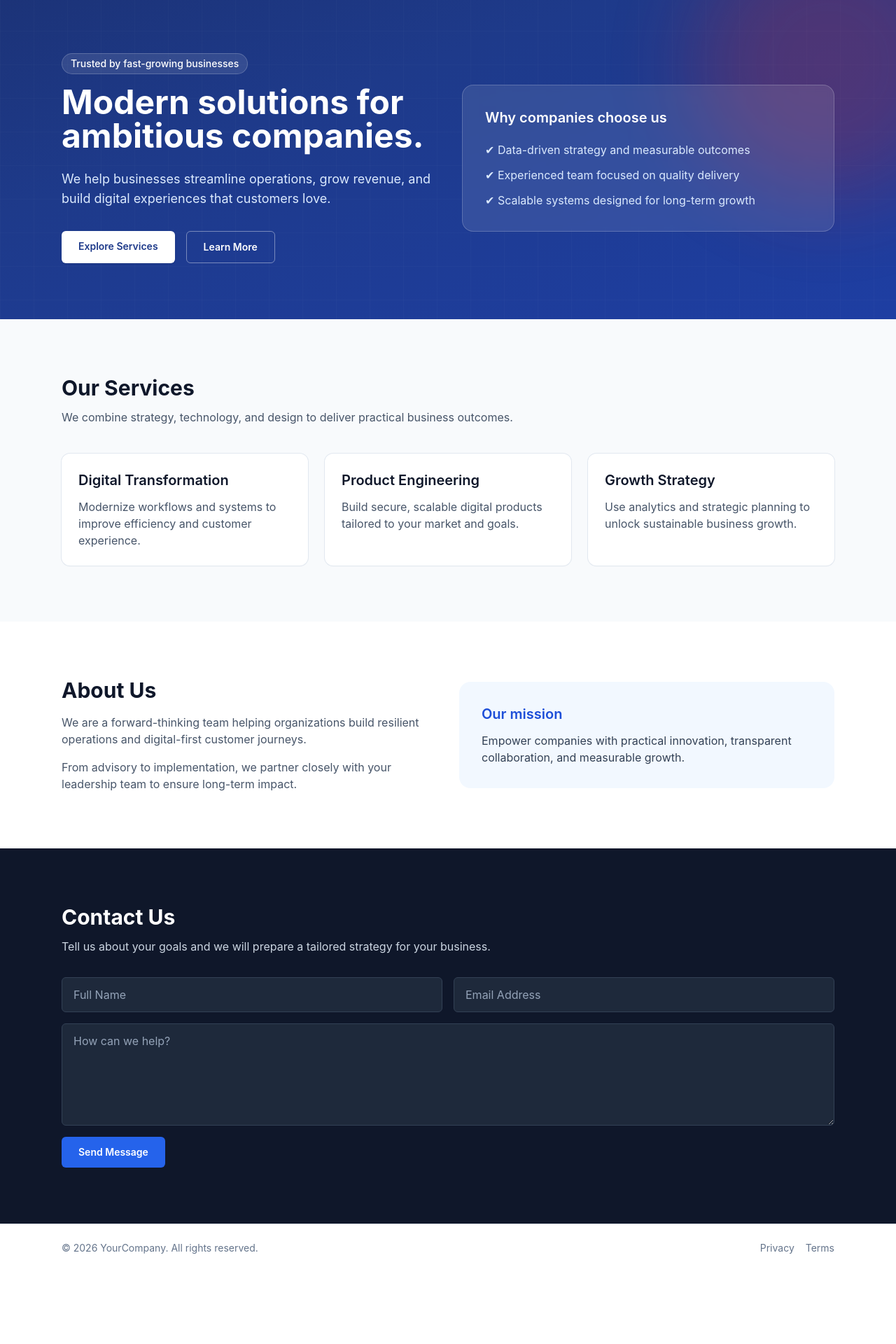
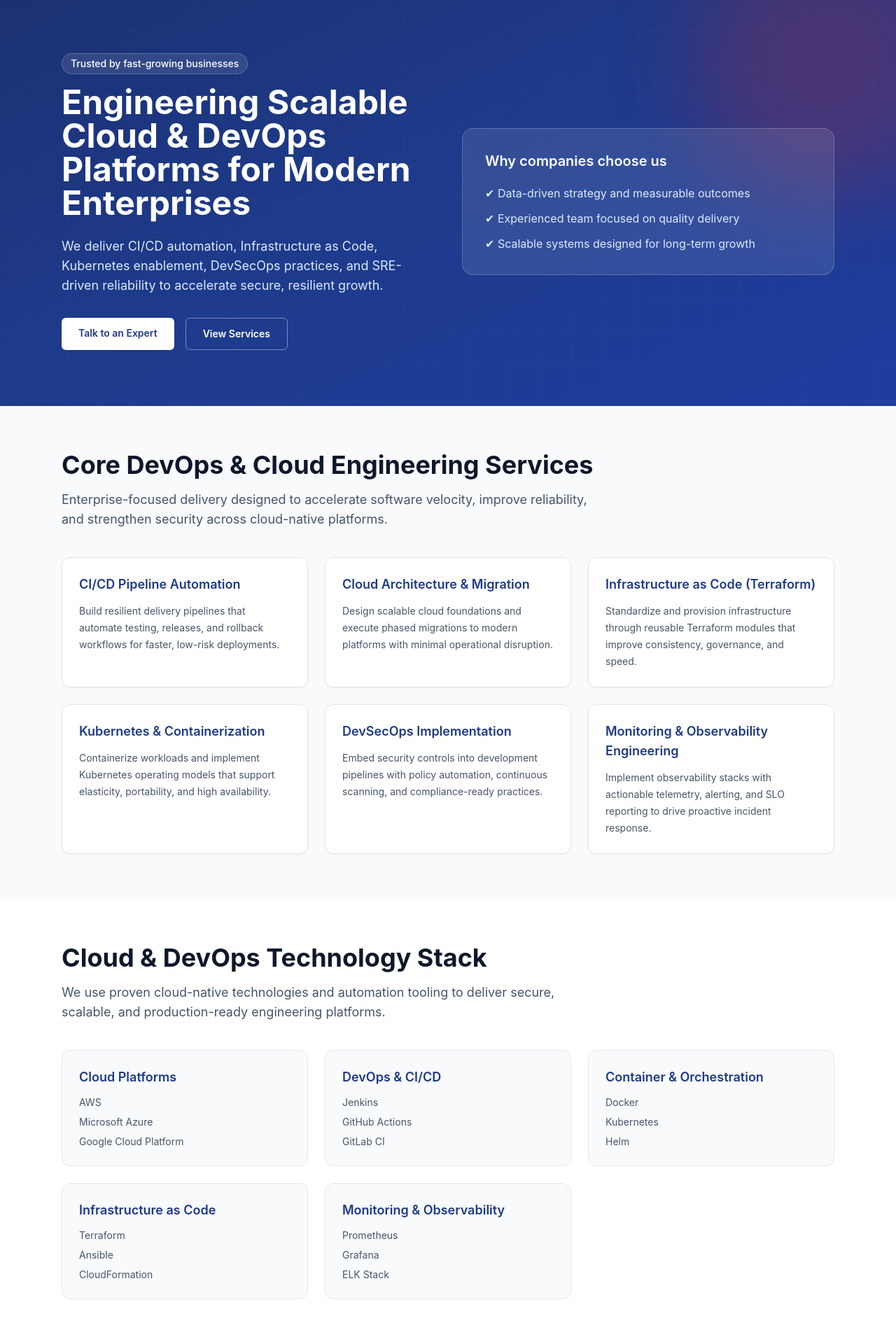
Before and after one commit to Tjyothikrishna/website, a React (Vite) app: page / in a window 1280 px wide. Shown: the part 80-2000 px from the top of the page at 70% size. Before the commit the page ends 1897 px from the top, so only its background shows below. Built offline with nearby package versions, Linux system fonts and the light colour scheme.

Commit message:
Add technology stack section to Home page

```diff
--- a/src/pages/Home.jsx
+++ b/src/pages/Home.jsx
@@ -1,4 +1,3 @@
-import Hero from '../components/Hero';
 import ServicesSection from '../components/Services';
 import AboutSection from '../components/About';
 import ContactSection from '../components/Contact';
@@ -6,7 +5,173 @@ import ContactSection from '../components/Contact';
 const Home = () => {
   return (
     <>
-      <Hero />
+      <section className="relative overflow-hidden bg-gradient-to-br from-blue-950 via-blue-900 to-blue-800 bg-[length:200%_200%] animate-[gradientShift_10s_ease_infinite]">
+        <div className="pointer-events-none absolute inset-0 opacity-10 [background-image:linear-gradient(to_right,rgba(255,255,255,0.2)_1px,transparent_1px),linear-gradient(to_bottom,rgba(255,255,255,0.2)_1px,transparent_1px)] [background-size:48px_48px]" />
+        <div className="pointer-events-none absolute -right-24 -top-24 h-96 w-96 rounded-full bg-red-600 opacity-20 blur-3xl animate-pulse" />
+
+        <div className="relative mx-auto grid w-full max-w-6xl gap-10 px-6 py-20 md:grid-cols-2 md:items-center">
+          <div>
+            <p className="mb-4 inline-block rounded-full border border-white/20 bg-white/10 px-3 py-1 text-sm font-medium text-white">
+              Trusted by fast-growing businesses
+            </p>
+            <h1 className="text-4xl font-bold leading-tight text-white md:text-5xl">
+              Engineering Scalable Cloud &amp; DevOps Platforms for Modern Enterprises
+            </h1>
+            <p className="mt-6 text-lg text-blue-100">
+              We deliver CI/CD automation, Infrastructure as Code, Kubernetes enablement, DevSecOps
+              practices, and SRE-driven reliability to accelerate secure, resilient growth.
+            </p>
+            <div className="mt-8 flex flex-wrap gap-4">
+              <a
+                href="#contact"
+                className="rounded-md bg-white px-6 py-3 text-sm font-semibold text-blue-900 shadow transition hover:bg-blue-100"
+              >
+                Talk to an Expert
+              </a>
+              <a
+                href="#services"
+                className="rounded-md border border-white/40 px-6 py-3 text-sm font-semibold text-white transition hover:bg-white/10"
+              >
+                View Services
+              </a>
+            </div>
+          </div>
+
+          <div className="rounded-2xl border border-white/20 bg-white/10 p-8 shadow-sm backdrop-blur-sm">
+            <h2 className="text-xl font-semibold text-white">Why companies choose us</h2>
+            <ul className="mt-5 space-y-3 text-blue-100">
+              <li>✔ Data-driven strategy and measurable outcomes</li>
+              <li>✔ Experienced team focused on quality delivery</li>
+              <li>✔ Scalable systems designed for long-term growth</li>
+            </ul>
+          </div>
+        </div>
+      </section>
+
+      <section className="bg-slate-50 py-16">
+        <div className="mx-auto w-full max-w-6xl px-6">
+          <div className="max-w-3xl">
+            <h2 className="text-3xl font-bold text-slate-900 md:text-4xl">
+              Core DevOps &amp; Cloud Engineering Services
+            </h2>
+            <p className="mt-4 text-base text-slate-600 md:text-lg">
+              Enterprise-focused delivery designed to accelerate software velocity, improve reliability,
+              and strengthen security across cloud-native platforms.
+            </p>
+          </div>
+
+          <div className="mt-10 grid gap-6 sm:grid-cols-2 lg:grid-cols-3">
+            <article className="rounded-xl border border-slate-200 bg-white p-6 shadow-sm">
+              <h3 className="text-lg font-semibold text-blue-900">CI/CD Pipeline Automation</h3>
+              <p className="mt-3 text-sm leading-6 text-slate-600">
+                Build resilient delivery pipelines that automate testing, releases, and rollback workflows
+                for faster, low-risk deployments.
+              </p>
+            </article>
+
+            <article className="rounded-xl border border-slate-200 bg-white p-6 shadow-sm">
+              <h3 className="text-lg font-semibold text-blue-900">Cloud Architecture &amp; Migration</h3>
+              <p className="mt-3 text-sm leading-6 text-slate-600">
+                Design scalable cloud foundations and execute phased migrations to modern platforms with
+                minimal operational disruption.
+              </p>
+            </article>
+
+            <article className="rounded-xl border border-slate-200 bg-white p-6 shadow-sm">
+              <h3 className="text-lg font-semibold text-blue-900">Infrastructure as Code (Terraform)</h3>
+              <p className="mt-3 text-sm leading-6 text-slate-600">
+                Standardize and provision infrastructure through reusable Terraform modules that improve
+                consistency, governance, and speed.
+              </p>
+            </article>
+
+            <article className="rounded-xl border border-slate-200 bg-white p-6 shadow-sm">
+              <h3 className="text-lg font-semibold text-blue-900">Kubernetes &amp; Containerization</h3>
+              <p className="mt-3 text-sm leading-6 text-slate-600">
+                Containerize workloads and implement Kubernetes operating models that support elasticity,
+                portability, and high availability.
+              </p>
+            </article>
+
+            <article className="rounded-xl border border-slate-200 bg-white p-6 shadow-sm">
+              <h3 className="text-lg font-semibold text-blue-900">DevSecOps Implementation</h3>
+              <p className="mt-3 text-sm leading-6 text-slate-600">
+                Embed security controls into development pipelines with policy automation, continuous
+                scanning, and compliance-ready practices.
+              </p>
+            </article>
+
+            <article className="rounded-xl border border-slate-200 bg-white p-6 shadow-sm">
+              <h3 className="text-lg font-semibold text-blue-900">Monitoring &amp; Observability Engineering</h3>
+              <p className="mt-3 text-sm leading-6 text-slate-600">
+                Implement observability stacks with actionable telemetry, alerting, and SLO reporting to
+                drive proactive incident response.
+              </p>
+            </article>
+          </div>
+        </div>
+      </section>
+
+      <section className="bg-white py-16">
+        <div className="mx-auto w-full max-w-6xl px-6">
+          <div className="max-w-3xl">
+            <h2 className="text-3xl font-bold text-slate-900 md:text-4xl">
+              Cloud &amp; DevOps Technology Stack
+            </h2>
+            <p className="mt-4 text-base text-slate-600 md:text-lg">
+              We use proven cloud-native technologies and automation tooling to deliver secure,
+              scalable, and production-ready engineering platforms.
+            </p>
+          </div>
+
+          <div className="mt-10 grid gap-6 sm:grid-cols-2 lg:grid-cols-3">
+            <article className="rounded-xl border border-slate-200 bg-slate-50 p-6">
+              <h3 className="text-lg font-semibold text-blue-900">Cloud Platforms</h3>
+              <ul className="mt-3 space-y-2 text-sm text-slate-600">
+                <li>AWS</li>
+                <li>Microsoft Azure</li>
+                <li>Google Cloud Platform</li>
+              </ul>
+            </article>
+
+            <article className="rounded-xl border border-slate-200 bg-slate-50 p-6">
+              <h3 className="text-lg font-semibold text-blue-900">DevOps &amp; CI/CD</h3>
+              <ul className="mt-3 space-y-2 text-sm text-slate-600">
+                <li>Jenkins</li>
+                <li>GitHub Actions</li>
+                <li>GitLab CI</li>
+              </ul>
+            </article>
+
+            <article className="rounded-xl border border-slate-200 bg-slate-50 p-6">
+              <h3 className="text-lg font-semibold text-blue-900">Container &amp; Orchestration</h3>
+              <ul className="mt-3 space-y-2 text-sm text-slate-600">
+                <li>Docker</li>
+                <li>Kubernetes</li>
+                <li>Helm</li>
+              </ul>
+            </article>
+
+            <article className="rounded-xl border border-slate-200 bg-slate-50 p-6">
+              <h3 className="text-lg font-semibold text-blue-900">Infrastructure as Code</h3>
+              <ul className="mt-3 space-y-2 text-sm text-slate-600">
+                <li>Terraform</li>
+                <li>Ansible</li>
+                <li>CloudFormation</li>
+              </ul>
+            </article>
+
+            <article className="rounded-xl border border-slate-200 bg-slate-50 p-6">
+              <h3 className="text-lg font-semibold text-blue-900">Monitoring &amp; Observability</h3>
+              <ul className="mt-3 space-y-2 text-sm text-slate-600">
+                <li>Prometheus</li>
+                <li>Grafana</li>
+                <li>ELK Stack</li>
+              </ul>
+            </article>
+          </div>
+        </div>
+      </section>
       <ServicesSection />
       <AboutSection />
       <ContactSection />
```
